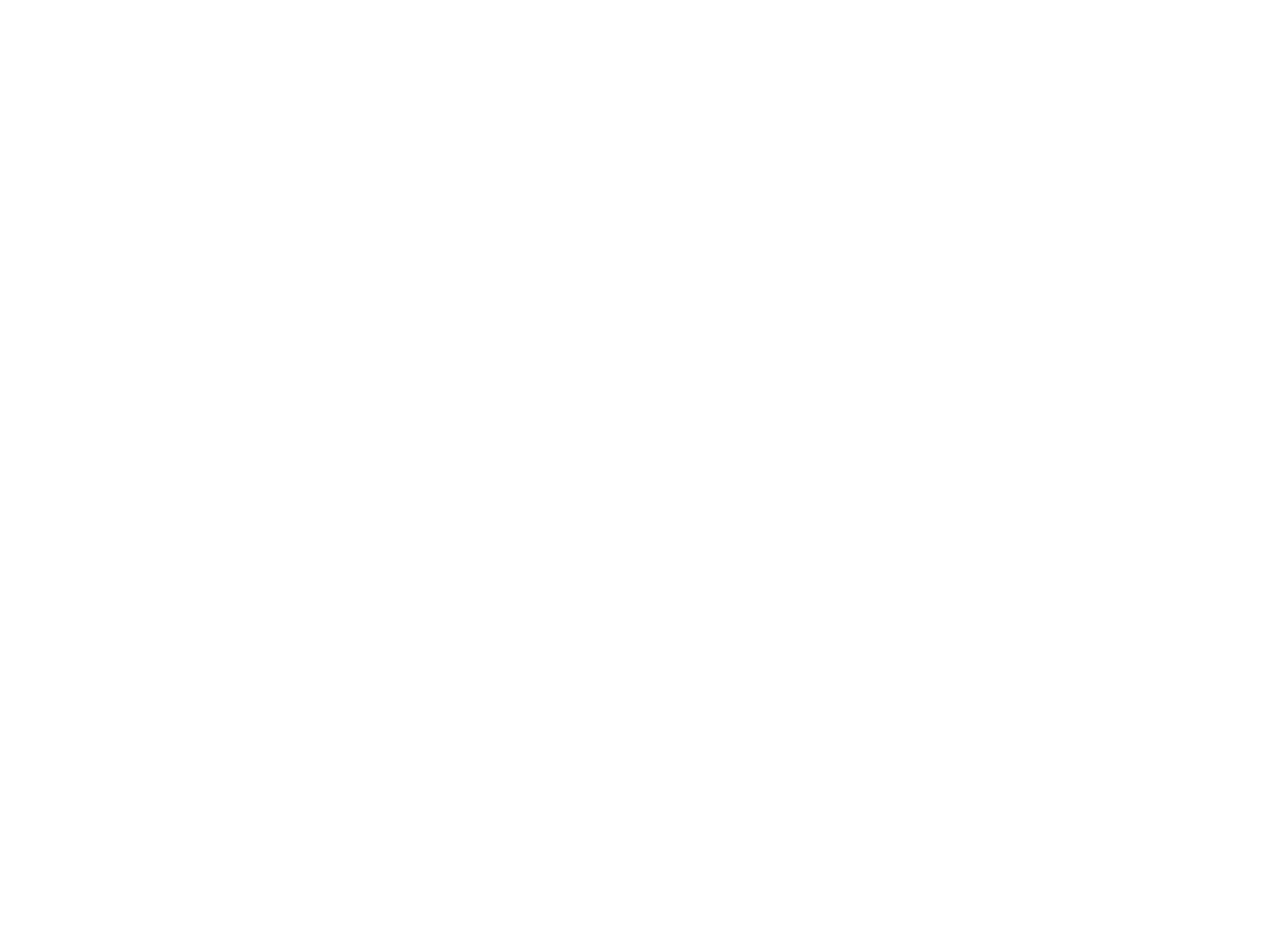
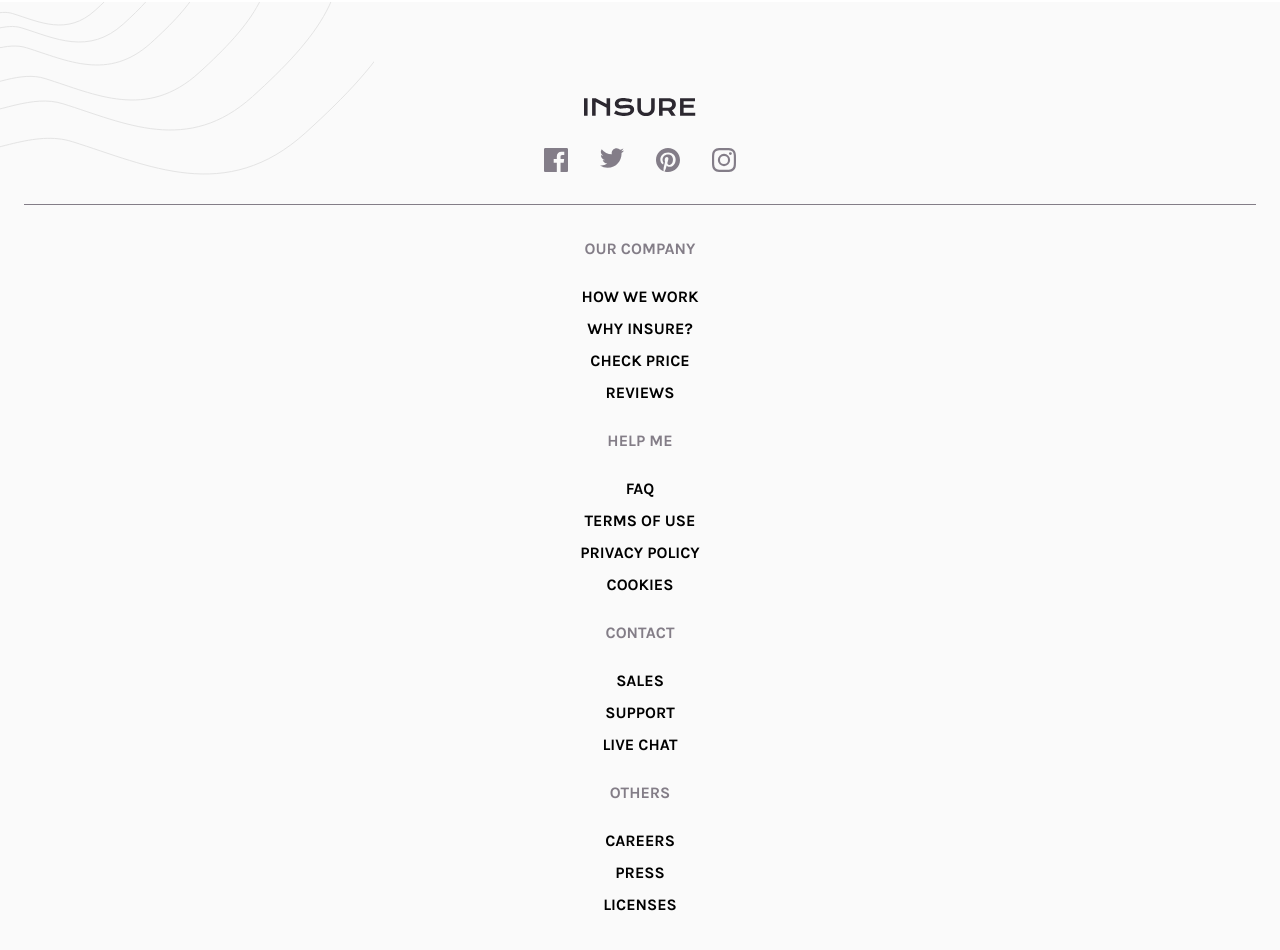
Before and after one commit to codexshell/insure-landing-page, a React (Vite) app: page / in a window 1280 px wide. Shown: the part 2497-3447 px from the top of the page. Before the commit the page ends 2499 px from the top, so only its background shows below. Built offline with nearby package versions, Linux system fonts and the light colour scheme.

Commit message:
chore: create Footer component and associated functionality

```diff
--- a/src/components/App/index.jsx
+++ b/src/components/App/index.jsx
@@ -2,6 +2,7 @@
 import Hero from "../Hero";
 import Features from "../Features";
 import Banner from "../Banner";
+import Footer from "../Footer";
 
 function App() {
   return (
@@ -14,7 +15,9 @@
         <Features />
         <Banner />
       </main>
-      <footer></footer>
+      <footer>
+        <Footer />
+      </footer>
     </div>
   );
 }
--- /dev/null
+++ b/src/components/Footer/data.js
@@ -0,0 +1,30 @@
+export const ourCompany = {
+  heading: "our company",
+  links: ["how we work", "why insure?", "check price", "reviews"],
+};
+
+export const helpMe = {
+  heading: "help me",
+  links: ["faq", "terms of use", "privacy policy", "cookies"],
+};
+
+export const contact = {
+  heading: "contact",
+  links: ["sales", "support", "live chat"],
+};
+
+export const others = {
+  heading: "others",
+  links: ["careers", "press", "licenses"],
+};
+
+export const socialIcons = [
+  { imgUrl: "/src/assets/icon-facebook.svg" },
+  { imgUrl: "/src/assets/icon-twitter.svg" },
+  { imgUrl: "/src/assets/icon-pinterest.svg" },
+  { imgUrl: "/src/assets/icon-instagram.svg" },
+];
+
+const data = [ourCompany, helpMe, contact, others];
+
+export default data;
--- /dev/null
+++ b/src/components/Footer/index.jsx
@@ -0,0 +1,47 @@
+import data, { socialIcons } from "./data";
+import logoUrl from "../../assets/logo.svg";
+
+export default function Footer() {
+  return (
+    <div className="text-center bg-n-very-light-gray py-24 bg-mobile-footer-bg-pattern bg-no-repeat px-6">
+      <div className="flex flex-col items-center gap-8 border-b border-n-dark-grayish-violet pb-8">
+        <div className="inline-block">
+          <img src={logoUrl} alt="Insure logo" />
+        </div>
+
+        {/* social icons */}
+        <div className="flex gap-8">
+          {socialIcons.map(({ imgUrl }) => (
+            <div key={imgUrl}>
+              <a href="#">
+                <img src={imgUrl} alt="" />
+              </a>
+            </div>
+          ))}
+        </div>
+      </div>
+
+      {/* secondary navigation */}
+      <div className="uppercase pt-8">
+        {data.map(({ heading, links }) => (
+          <div key={heading}>
+            <h3
+              className={`text-n-dark-grayish-violet ${
+                heading !== "our company" && "mt-6"
+              }`}
+            >
+              {heading}
+            </h3>
+            <ul className="mt-6">
+              {links.map((link) => (
+                <li className="mt-2" key={link}>
+                  <a href="#">{link}</a>
+                </li>
+              ))}
+            </ul>
+          </div>
+        ))}
+      </div>
+    </div>
+  );
+}
--- a/tailwind.config.cjs
+++ b/tailwind.config.cjs
@@ -25,6 +25,8 @@
           "url('/src/assets/bg-pattern-intro-right-mobile.svg')",
         "mobile-how-we-work-bg-pattern":
           "url('/src/assets/bg-pattern-how-we-work-mobile.svg')",
+        "mobile-footer-bg-pattern":
+          "url('/src/assets/bg-pattern-footer-mobile.svg')",
       },
     },
   },
```
